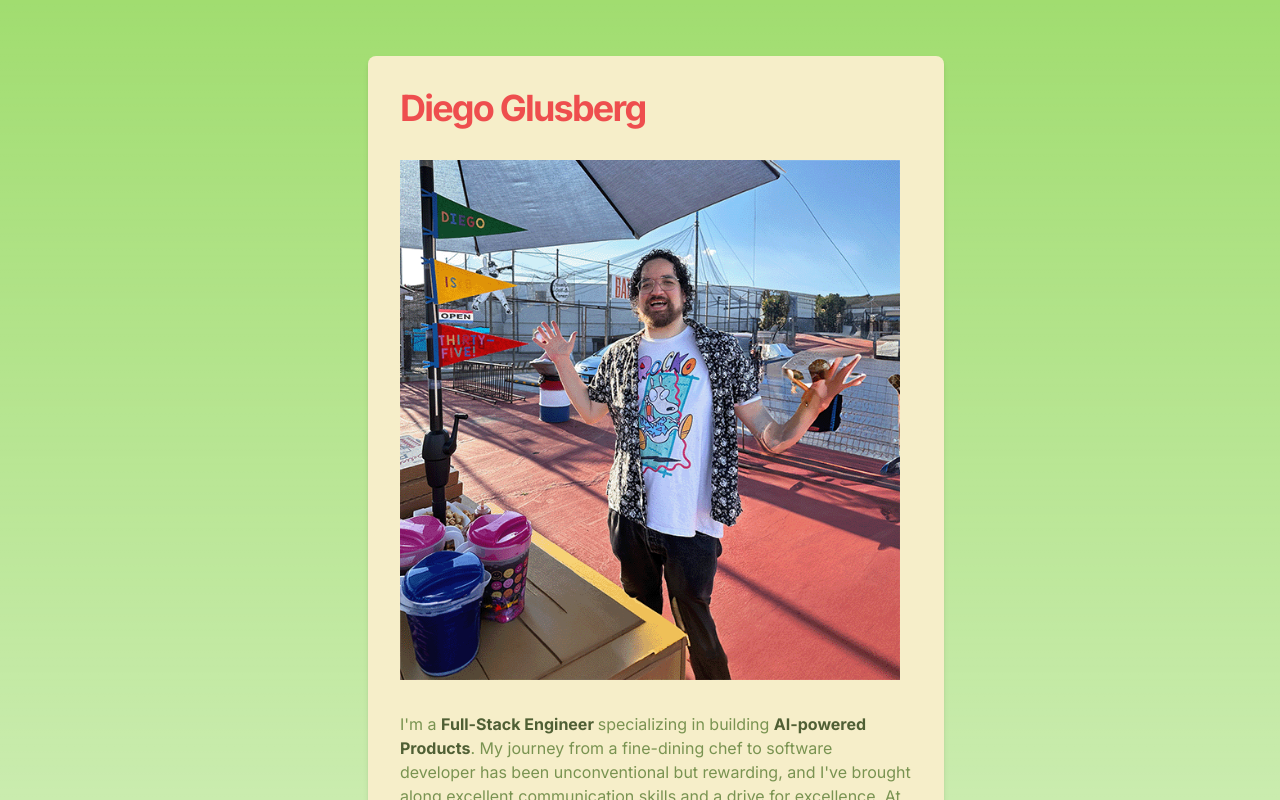
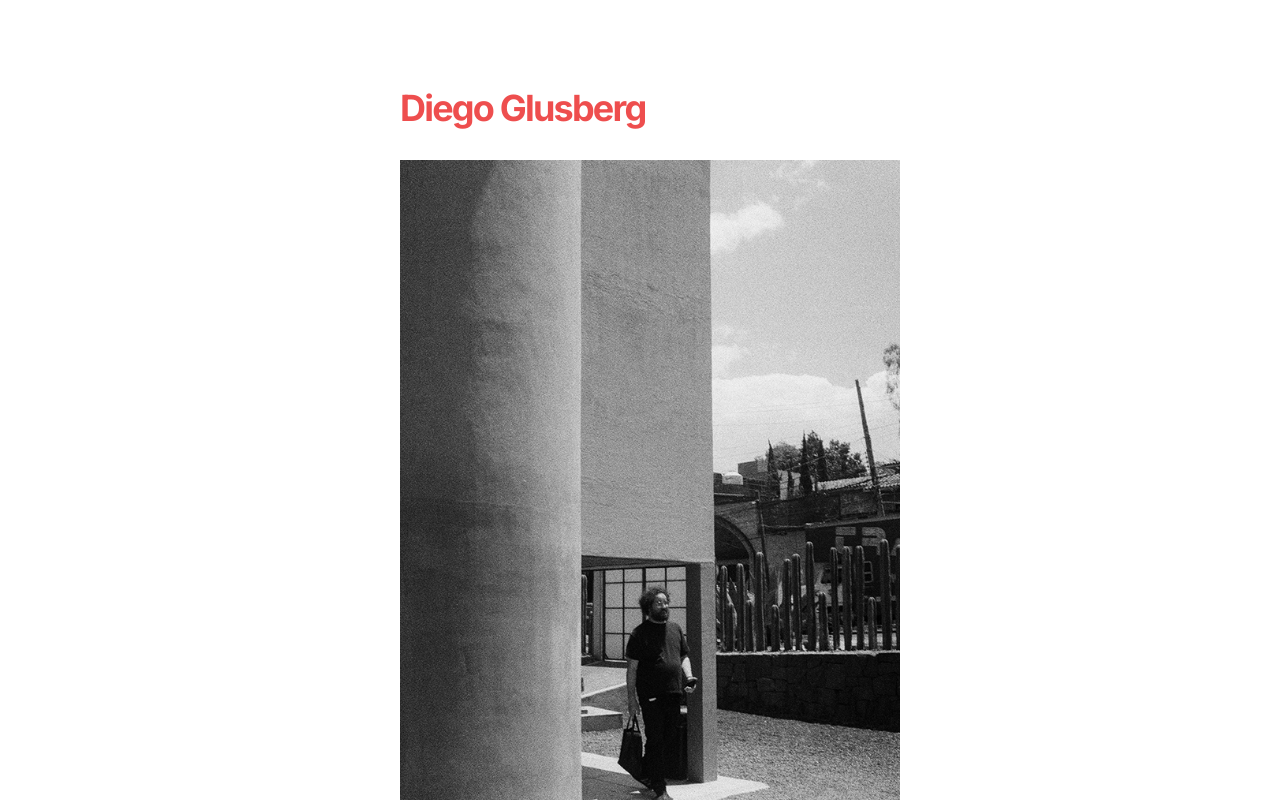
Before and after one commit to chedgo/home, a Next.js app: page / in a window 1280 px wide. Shown: the top 800 px of the page. Built offline with nearby package versions, Linux system fonts and the light colour scheme.

Commit message:
new theme

```diff
--- a/src/app/globals.css
+++ b/src/app/globals.css
@@ -17,13 +17,13 @@
 }
 
 body {
-  color: rgb(var(--foreground-rgb));
-  background: linear-gradient(
+  /* color: rgb(var(--foreground-rgb)); */
+  /* background: linear-gradient(
       to bottom,
       transparent,
       rgb(var(--background-end-rgb))
     )
-    rgb(var(--background-start-rgb));
+    rgb(var(--background-start-rgb)); */
 }
 
 @layer utilities {
--- a/src/app/page.tsx
+++ b/src/app/page.tsx
@@ -16,12 +16,12 @@ const ListItem = ({ children }: { children: ReactNode }) => (
 
 export default function Page() {
   return (
-    <section className="p-8 bg-foreground shadow-md rounded-lg">
+    <section className="p-8 bg-foreground rounded-lg">
       <h1 className="mb-8 text-4xl font-bold tracking-tighter text-primary">
         Diego Glusberg
       </h1>
       <Image
-        src={'/odd.png'}
+        src={'/diego.jpg'}
         width={500}
         height={500}
         alt="Diego Glusberg"
--- a/tailwind.config.ts
+++ b/tailwind.config.ts
@@ -12,14 +12,14 @@ const config: Config = {
         primary: '#EE4E4E',
         secondary: '#799351',
         accent: '#4f5f34',
-        background: '#A1DD70',
-        foreground: '#F6EEC9',
+        background: '#ffffff',
+        foreground: '#ffffff',
       },
-      backgroundImage: {
-        'gradient-radial': 'radial-gradient(var(--tw-gradient-stops))',
-        'gradient-conic':
-          'conic-gradient(from 180deg at 50% 50%, var(--tw-gradient-stops))',
-      },
+      // backgroundImage: {
+      //   'gradient-radial': 'radial-gradient(var(--tw-gradient-stops))',
+      //   'gradient-conic':
+      //     'conic-gradient(from 180deg at 50% 50%, var(--tw-gradient-stops))',
+      // },
     },
   },
   plugins: [],
```
Also changed, not shown: public/diego.jpg (added), public/odd.png (deleted).
